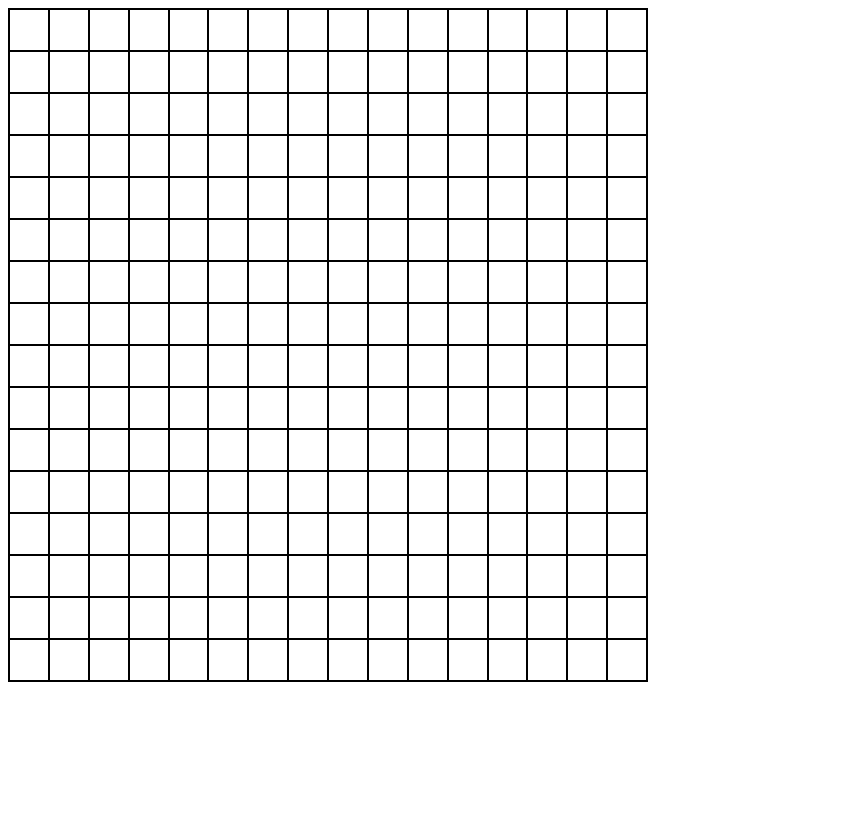
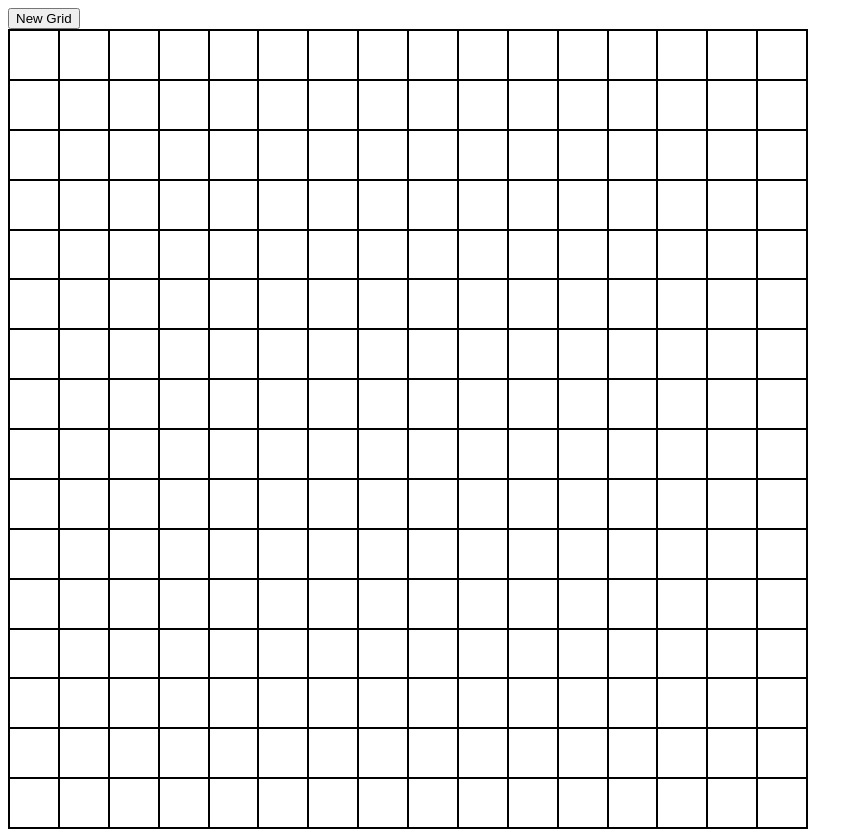
Before and after one commit to juicegod53/etch-a-sketch-2, a plain HTML site: page index.html in a window 1280 px wide. Shown: the whole page, without its empty margins (0-863 px from the left). Before the commit the page ends 800 px from the top, so only its background shows below. Drawn offline with Linux system fonts and the light colour scheme.

Commit message:
Generate new size grid with button

```diff
--- a/index.html
+++ b/index.html
@@ -7,6 +7,7 @@
     <link rel="stylesheet" href="styles.css">
 </head>
 <body>
+    <button id="new">New Grid</button>
     <div id="container"></div>
     <script src="script.js"></script>
 </body>
--- a/script.js
+++ b/script.js
@@ -1,27 +1,45 @@
 let container = document.querySelector("#container")
 container.style.display = "flex"
 container.style.flexDirection = "column"
-container.style.height = "640px"
-container.style.width = "640px"
+container.style.height = "800px"
+container.style.width = "800px"
 
-for (let i = 0; i < 16; i++) {
+let default_squares = 16
+
+let button = document.querySelector("#new")
+
+button.addEventListener("click", function() {
+    new_grid_squares = prompt("Enter grid size:")
+    new_grid_squares = parseInt(new_grid_squares)
+    if (new_grid_squares <= 100) {
+        container.innerHTML = ''
+        generate_grid(new_grid_squares)
+    }
+})
+
+function generate_grid(squares) {
+    for (let i = 0; i < squares; i++) {
         let div = document.createElement("div")
         div.style.display = "flex"
-    for (let j = 0; j < 16; j++) {
+        let square_size = (800 - ((squares+1) * 2)) / squares
+        for (let j = 0; j < squares; j++) {
             let subdiv = document.createElement("div")
             subdiv.style.border = "2px solid black"
             subdiv.addEventListener("mouseover", function(e) {
                 e.target.style.backgroundColor = "black"
             })
-        if (i != 15) {
+            if (i != (squares-1)) {
                 subdiv.style.borderBottom = "0"
             }
-        if (j != 15) {
+            if (j != (squares-1)) {
                 subdiv.style.borderRight = "0"
             }
-        subdiv.style.height = "40px"
-        subdiv.style.width = "40px"
+            subdiv.style.height = square_size.toString() + "px"
+            subdiv.style.width = square_size.toString() + "px"
             div.appendChild(subdiv)
         }
         container.appendChild(div)
     }
+}
+
+generate_grid(default_squares)
```
Lines whose indentation alone changed are shown as unchanged.
